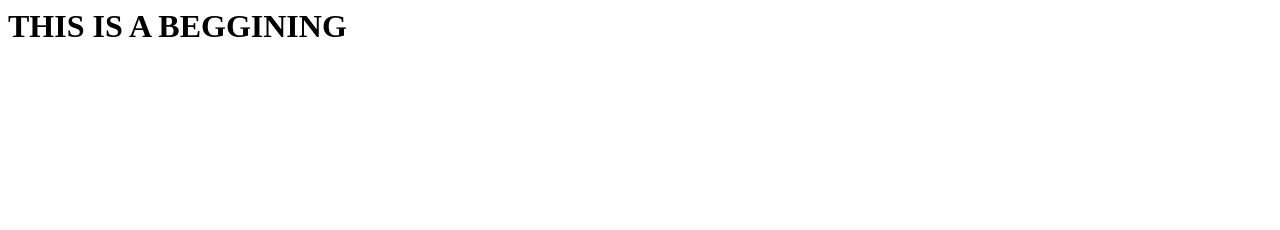
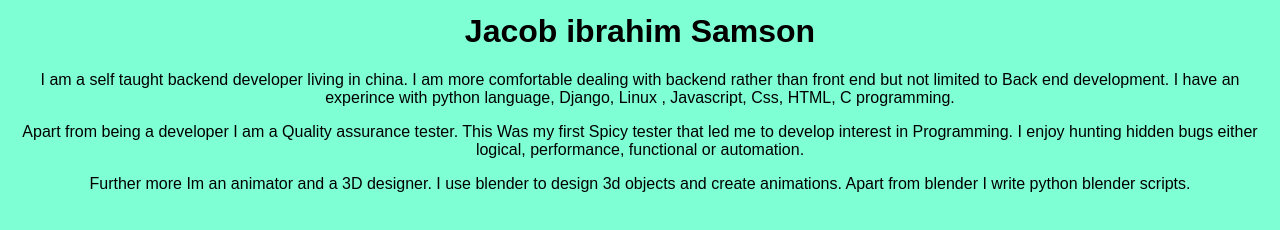
Before and after one commit to ibrahimsamson/ibrahimsamson.github.io, a plain HTML site: page index.html in a window 1280 px wide. Drawn offline with Linux system fonts and the light colour scheme.

Commit message:
simple intro to test appearence

```diff
--- a/index.html
+++ b/index.html
@@ -1 +1,25 @@
-<h1>THIS IS A BEGGINING</h1>
+
+<head>
+    <meta charset="UTF-8">
+    <meta http-equiv="X-UA-Compatible" content="IE=edge">
+    <meta name="viewport" content="width=device-width, initial-scale=1.0">
+    <title>Ibrahim Samson</title>
+</head>
+<body style="background-color: aquamarine; font-family: Arial, Helvetica, sans-serif; padding:5px; text-align: center">
+    <div>
+        <h1>Jacob ibrahim Samson</h1>
+        <p>I am a self taught backend developer living in china.
+        I am more comfortable dealing with backend rather than front end but not limited to Back end development.
+        I have an experince with python language, Django, Linux , Javascript, Css, HTML, C programming.
+        </p>
+        <p>
+            Apart from being a developer I am a Quality assurance tester. This Was my first Spicy tester that led me
+             to develop interest in Programming. I enjoy hunting hidden bugs either logical, performance, functional or automation.
+
+        </p>
+        <p>
+            Further more Im an animator and a 3D designer. I use blender to design 3d objects and create animations.
+             Apart from blender I write python blender scripts.
+        </p>
+    </div>
+</body>
```
